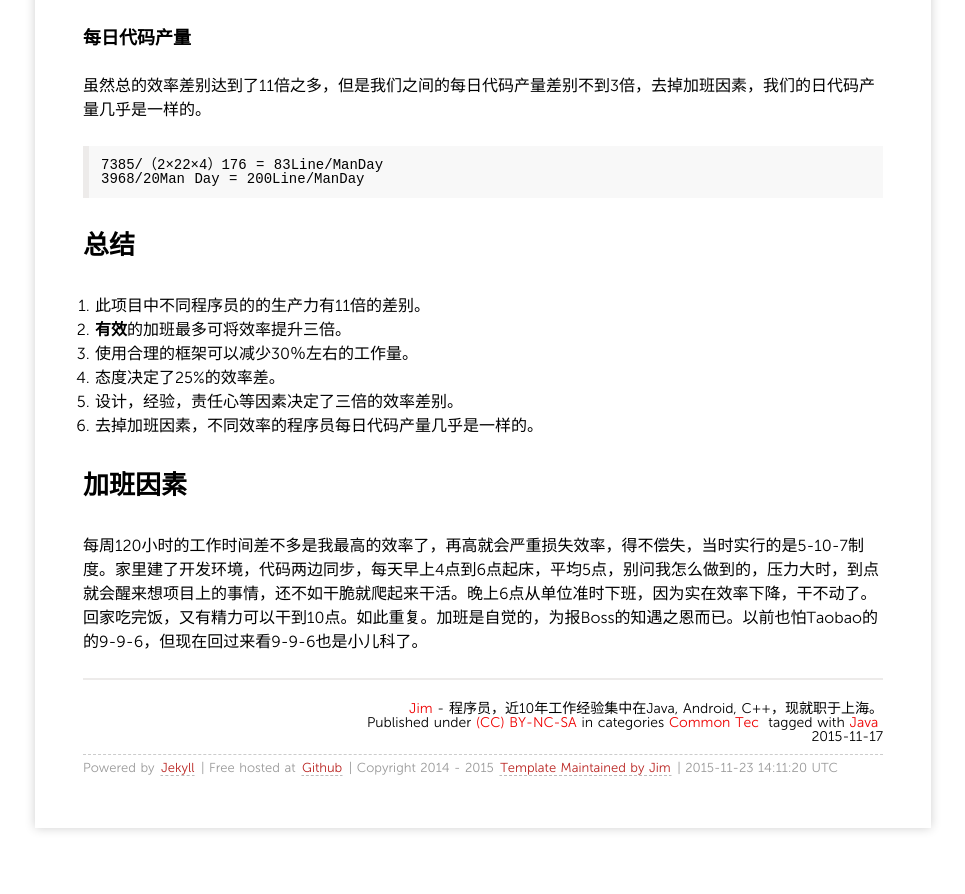
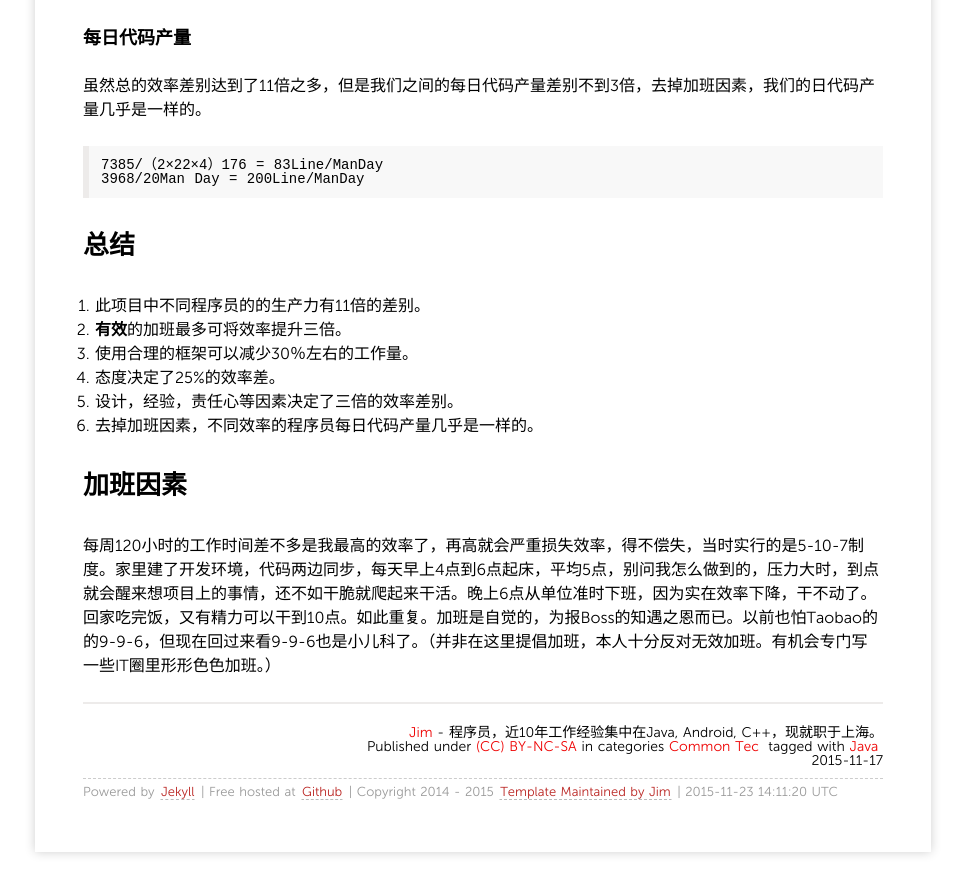
Before and after one commit to dashjim/dashjim.github.com, a Jekyll site: the page built from _posts/2015/2015-11-17-The-Factors-That-Cause-Programer-Perform-Differently.md, in a window 1280 px wide and 900 px high, scrolled down 5600 px. Shown: the top 894 px of the window, without its empty margins (157-1122 px from the left). Built offline with Jekyll 4.4.1, drawn with Linux system fonts in a browser that asks for light colours; nearby versions of some CDN libraries; Markdown is read by kramdown in place of the engine named in the settings; comment, search, counter and statistics services are not loaded.

Commit message:
Update 2015-11-17-The-Factors-That-Cause-Programer-Perform-Differently.md

```diff
--- a/_posts/2015/2015-11-17-The-Factors-That-Cause-Programer-Perform-Differently.md
+++ b/_posts/2015/2015-11-17-The-Factors-That-Cause-Programer-Perform-Differently.md
@@ -136,4 +136,5 @@ ManDay 45 : 176 = 1 : 4
 6. 去掉加班因素，不同效率的程序员每日代码产量几乎是一样的。
 
 ## 加班因素
-每周120小时的工作时间差不多是我最高的效率了，再高就会严重损失效率，得不偿失，当时实行的是5-10-7制度。家里建了开发环境，代码两边同步，每天早上4点到6点起床，平均5点，别问我怎么做到的，压力大时，到点就会醒来想项目上的事情，还不如干脆就爬起来干活。晚上6点从单位准时下班，因为实在效率下降，干不动了。回家吃完饭，又有精力可以干到10点。如此重复。加班是自觉的，为报Boss的知遇之恩而已。以前也怕Taobao的的9-9-6，但现在回过来看9-9-6也是小儿科了。
+
+每周120小时的工作时间差不多是我最高的效率了，再高就会严重损失效率，得不偿失，当时实行的是5-10-7制度。家里建了开发环境，代码两边同步，每天早上4点到6点起床，平均5点，别问我怎么做到的，压力大时，到点就会醒来想项目上的事情，还不如干脆就爬起来干活。晚上6点从单位准时下班，因为实在效率下降，干不动了。回家吃完饭，又有精力可以干到10点。如此重复。加班是自觉的，为报Boss的知遇之恩而已。以前也怕Taobao的的9-9-6，但现在回过来看9-9-6也是小儿科了。（并非在这里提倡加班，本人十分反对无效加班。有机会专门写一些IT圈里形形色色加班。）
```
